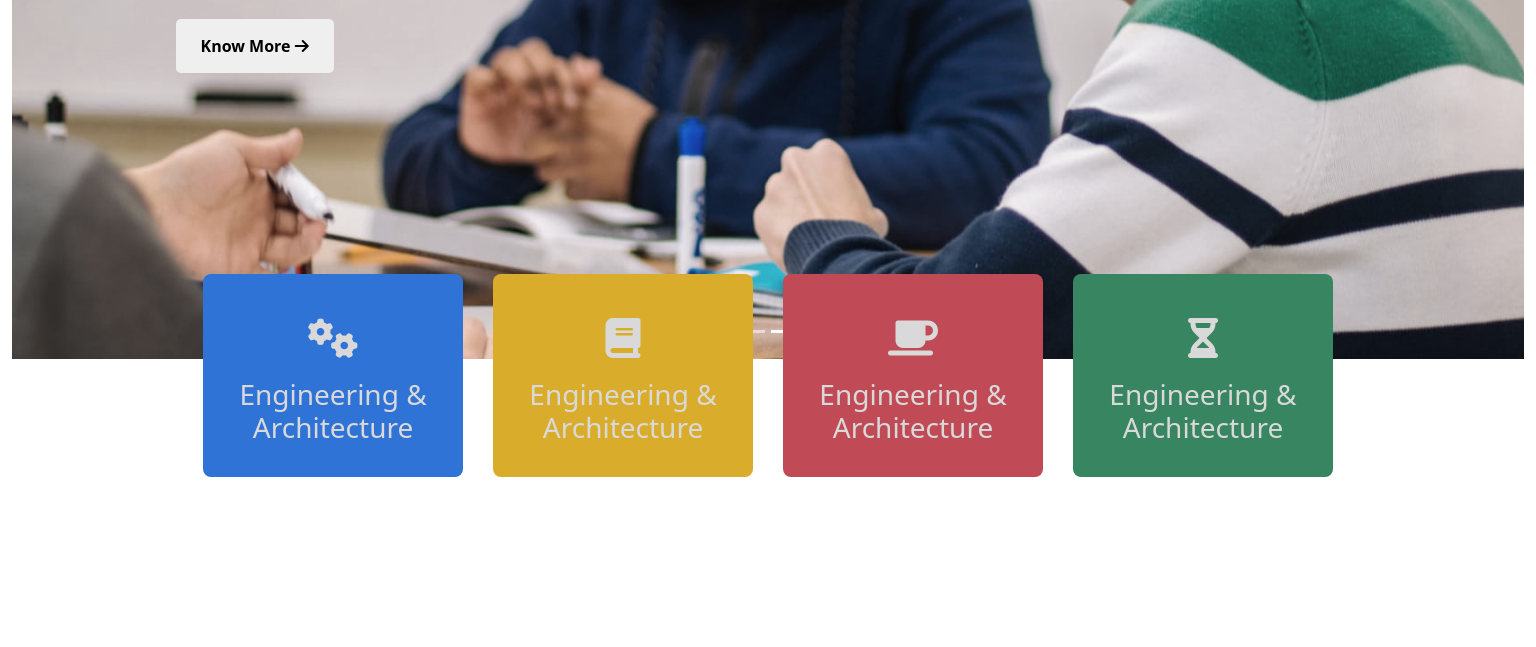
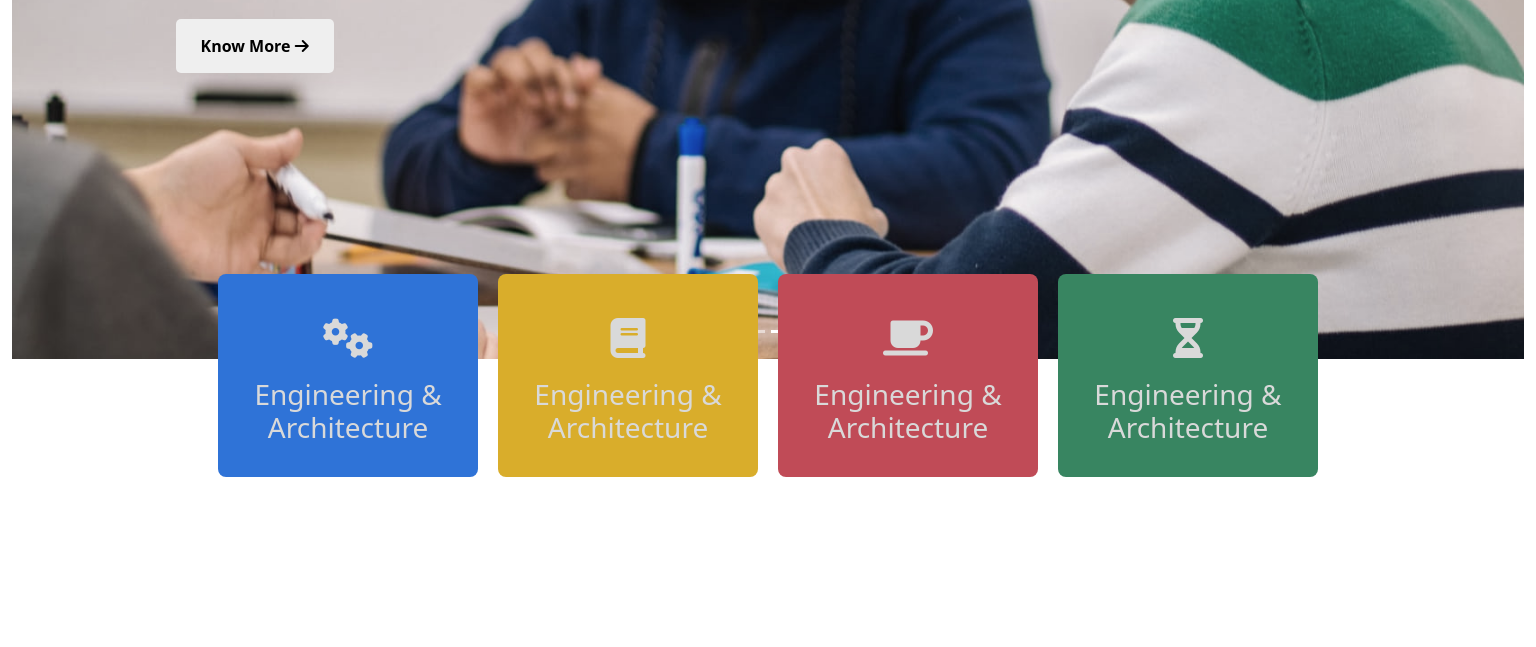
Before and after one commit to nhqhai/BCS07_BT-Capstone-_-Nhom10, a plain HTML site: page index.html in a window 1536 px wide. Shown: the part 591-1238 px from the top of the page. Drawn offline with nearby package versions, Linux system fonts and the light colour scheme; some packages are replaced by stand-ins of ours; a script that the page names is missing.

Commit message:
fix horizontal scroll bar index

```diff
--- a/css/index.css
+++ b/css/index.css
@@ -340,17 +340,17 @@ main {
 
 @media (min-width: 1480px) {
   .carousel .carousel_bottom .carousel_bottom_content {
-    max-width: 0 auto;
     position: absolute;
     left: 0;
     right: 0;
     bottom: -10px;
     z-index: 99;
+    overflow: hidden;
   }
 }
 
 .carousel_bottom_detail {
-  margin: 15px;
+  margin: 10px;
   border-radius: 8px;
   padding: 0 20px;
   margin-bottom: 10px;
```
Also changed, not shown: index.html (+0 -1 lines).
